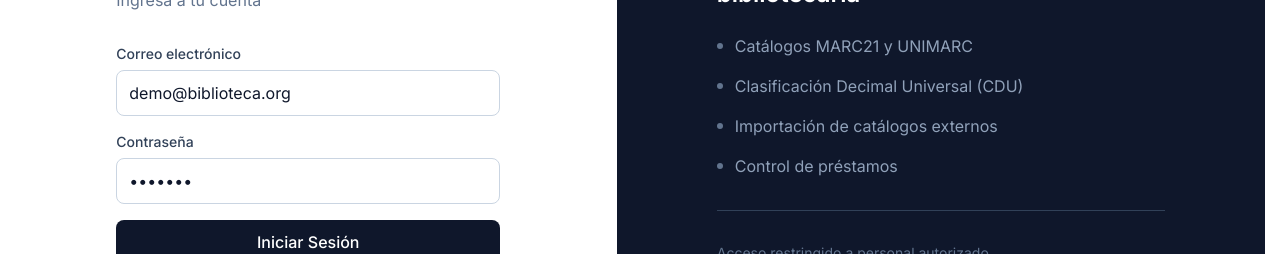
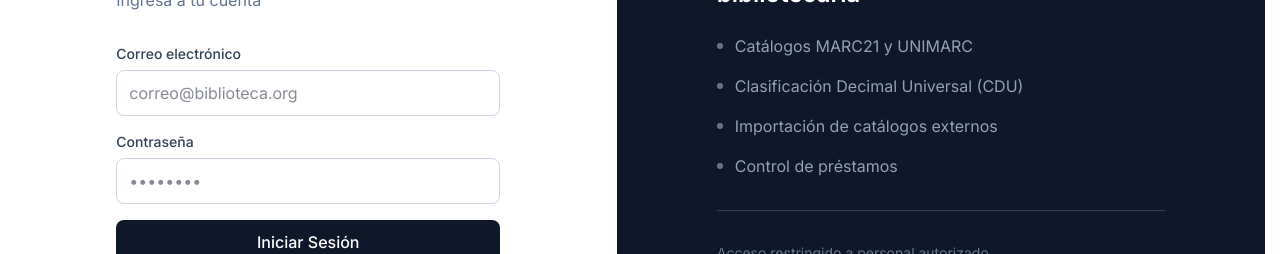
Before and after one commit to muga-system/muga-library, a Next.js app: page /iniciar-sesion in a window 1280 px wide. Shown: the part 296-550 px from the top of the page. Built offline with nearby package versions, Linux system fonts and the light colour scheme; no server answers.

Commit message:
fix: remove hardcoded demo credentials from login page

```diff
--- a/src/app/iniciar-sesion/page.tsx
+++ b/src/app/iniciar-sesion/page.tsx
@@ -9,8 +9,8 @@ import { signInWithEmail } from "@/lib/supabase/auth"
 export default function IniciarSesionPage() {
   const router = useRouter()
   const [nextPath, setNextPath] = useState("")
-  const [email, setEmail] = useState("demo@biblioteca.org")
-  const [password, setPassword] = useState("demo123")
+  const [email, setEmail] = useState("")
+  const [password, setPassword] = useState("")
   const [loading, setLoading] = useState(false)
   const [error, setError] = useState("")
 
```
